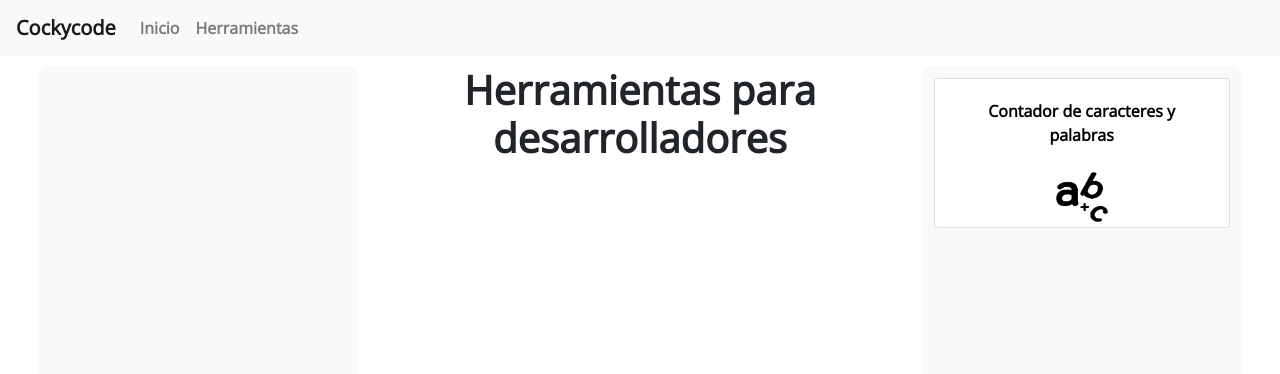
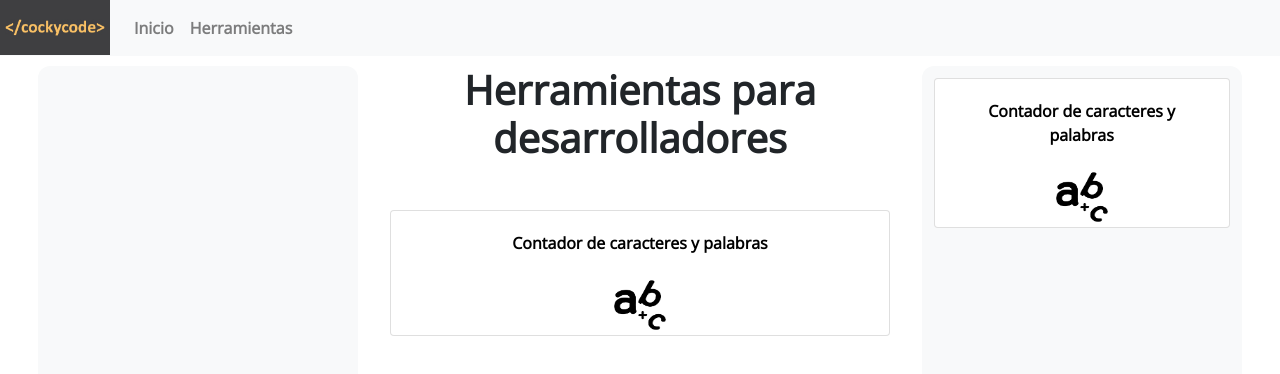
Before and after one commit to nerrewton/react-wordpress-front, a React (Create React App) app: page /tool/1 in a window 1280 px wide. Shown: the top 374 px of the page. Built offline with nearby package versions, Linux system fonts and the light colour scheme.

Commit message:
Se agregan tools en fedd tools y logos

```diff
--- a/public/index.html
+++ b/public/index.html
@@ -21,7 +21,6 @@
       Learn how to configure a non-root public URL by running `npm run build`.
     -->
     <title>Cockycode</title>
-    <script data-ad-client="ca-pub-4420228501444963" async src="https://pagead2.googlesyndication.com/pagead/js/adsbygoogle.js"></script>
   </head>
   <body>
     <noscript>You need to enable JavaScript to run this app.</noscript>
--- a/src/components/EntradaFeed.js
+++ b/src/components/EntradaFeed.js
@@ -10,7 +10,6 @@ const EntradaFeed = ( params ) => {
     const [ meta, setMeta ] = useState({});
 
     const getMetaPost = ( postId ) => {
-        console.log("getMetaPost -> postId", postId)
         const promiseMeta = getPostById( postId );
 
         promiseMeta.then( response => {
@@ -24,7 +23,6 @@ const EntradaFeed = ( params ) => {
 
     useEffect(() => {
         if( data && data.WpPostMeta && data.WpPostMeta.length > 0 ){
-            console.log("EntradaFeed -> data", data)
             let metaId = null;
             //Obtiene el meta relacionado con la imagen destacada
             data.WpPostMeta.forEach( metaItem => {
--- a/src/components/Header.js
+++ b/src/components/Header.js
@@ -6,6 +6,7 @@ import {
 } from "react-bootstrap";
 import { Link } from "react-router-dom";
 import configuracion from '../config/configuration.json';
+import logoImg from "../assets/logo_fondo_negro.jpg";
 
 const Header = props => {
     const { menus } = props;
@@ -14,7 +15,8 @@ const Header = props => {
     return (
         <Navbar bg="light" expand="lg" className="custom-header">
             <Link to="/" className="navbar-brand">
-                {configuracion.nombre_app}
+                <img src={logoImg} className="logo-img" alt="Logo cockycode"/>
+                <span className="logo-name">{configuracion.nombre_app}</span>
             </Link>
             <Navbar.Toggle aria-controls="basic-navbar-nav" />
             <Navbar.Collapse id="basic-navbar-nav">
--- a/src/pages/Tool.js
+++ b/src/pages/Tool.js
@@ -1,5 +1,5 @@
 import React, { Component } from "react";
-import { Button } from "react-bootstrap";
+import CardTool from "../components/CardTool";
 import { connect } from "react-redux";
 
 import LeftAside from "../components/LeftAside";
@@ -7,6 +7,7 @@ import RightAside from "../components/RightAside";
 import MetaData from "../components/MetaData";
 import ExportarFestivos from "../tool_components/ExportarFestivos";
 import ContadorCaracteres from "../tool_components/ContadorCaracteres";
+import { getImage } from "../tools/imagesTools";
 import configTools from "../testParameters/toolsParams.json";
 
 const components = {
@@ -72,7 +73,10 @@ class Tool extends Component {
                             <h1 className="text-center">{this.state.title}</h1>
                         </section>
                         <section className="tool-content mt-5">
-                            {CurrentTool?<CurrentTool/>:null}
+                            {CurrentTool?<CurrentTool/>
+                            :configTools.map( (tool, key) => {
+                                return tool.active ?<CardTool key={key} url={tool.url} title={tool.title} image={getImage( tool.image )} />:null
+                            })}
                         </section>
                     </div>
                 </div>
--- a/src/styles/_header.sass
+++ b/src/styles/_header.sass
@@ -3,3 +3,18 @@
     position: fixed
     top: 0px
     width: 100%
+
+.logo-name
+    display: none
+
+.logo-img
+    height: 55px
+    margin-top: -16px
+    margin-bottom: -12px
+    margin-left: -16px
+
+@media screen and ( max-width: 768px )
+    .logo-name
+        display: inline
+    .logo-img
+        display: none
```
Also changed, not shown: src/assets/logo_fondo_negro.jpg (added), 1 other file (tests, documents, lock files or other folders).
